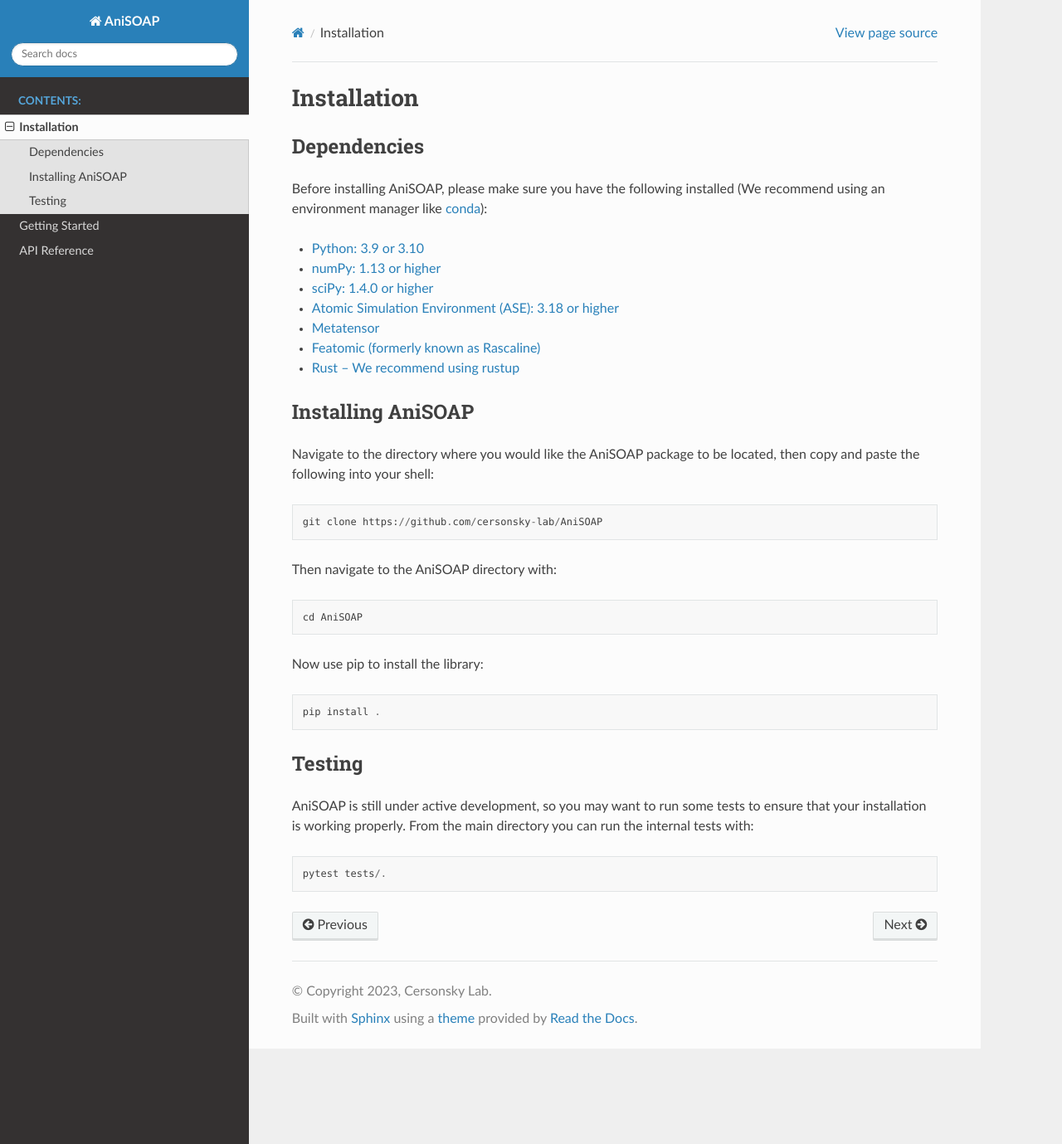
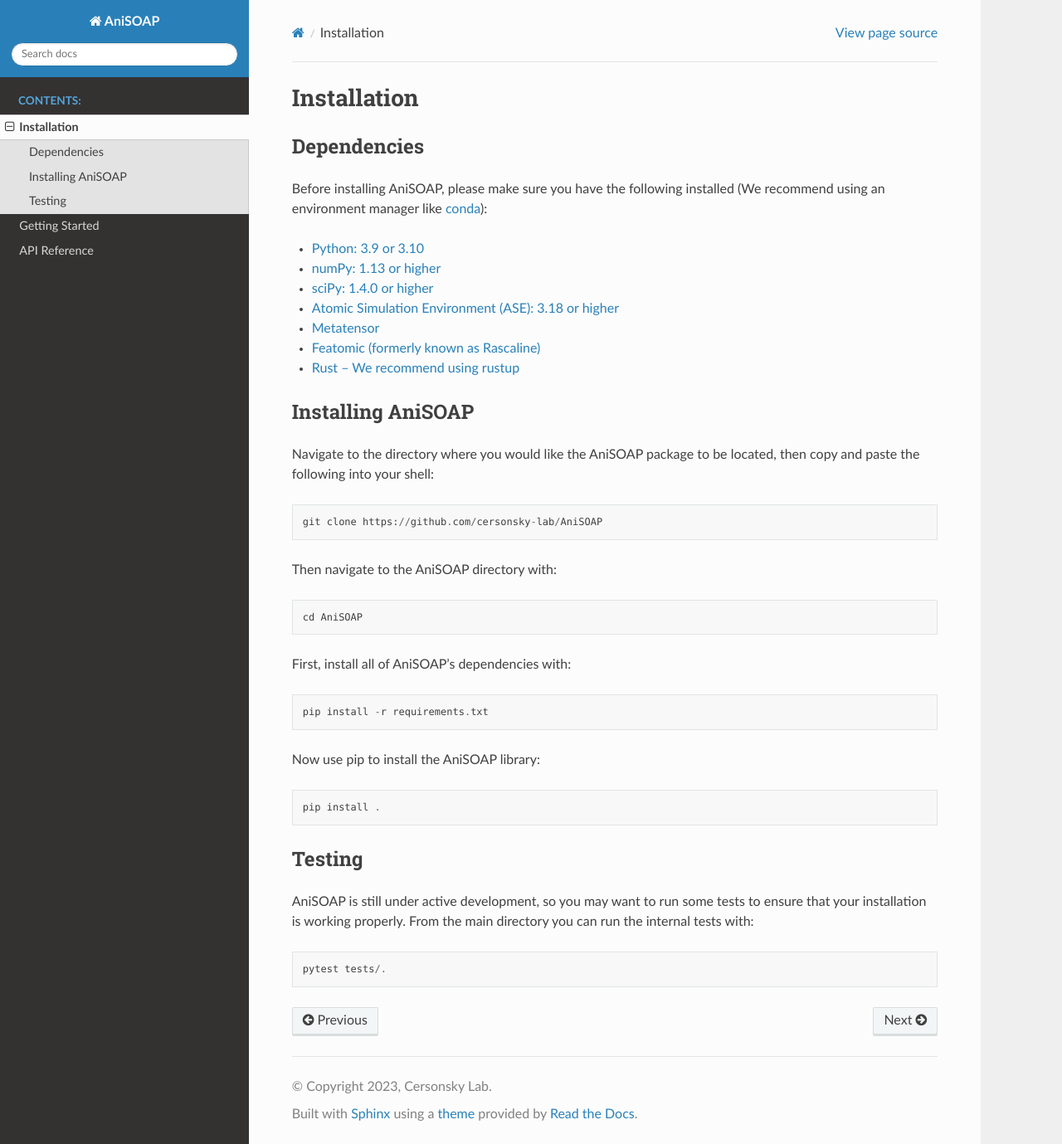
Before and after one commit to cersonsky-lab/AniSOAP, a Sphinx documentation site: the page built from docs/source/installation.rst, in a window 1280 px wide and 1379 px high. Shown: the whole window at 83% size. Built offline with Sphinx 7.4.7 and the Read the Docs theme 3.1.0, drawn with Linux system fonts in a browser that asks for light colours; pages that are not in the unit, such as notebooks, are missing from menus.

Commit message:
Updated installation steps

```diff
--- a/docs/source/installation.rst
+++ b/docs/source/installation.rst
@@ -28,7 +28,11 @@
 
   cd AniSOAP
 
-Now use pip to install the library::
+First, install all of AniSOAP's dependencies with::
+
+  pip install -r requirements.txt
+
+Now use pip to install the AniSOAP library::
 
   pip install .
 
```
